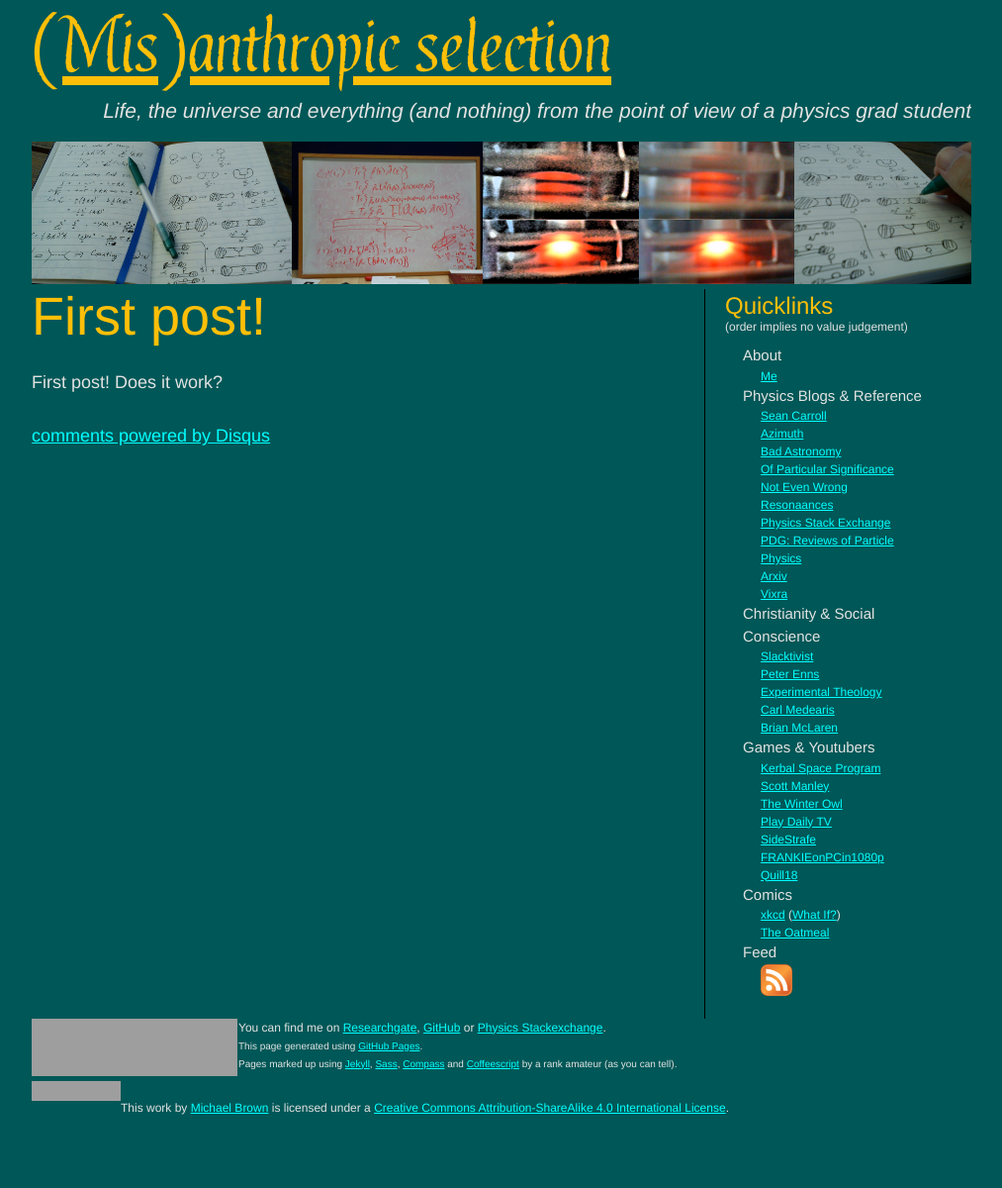
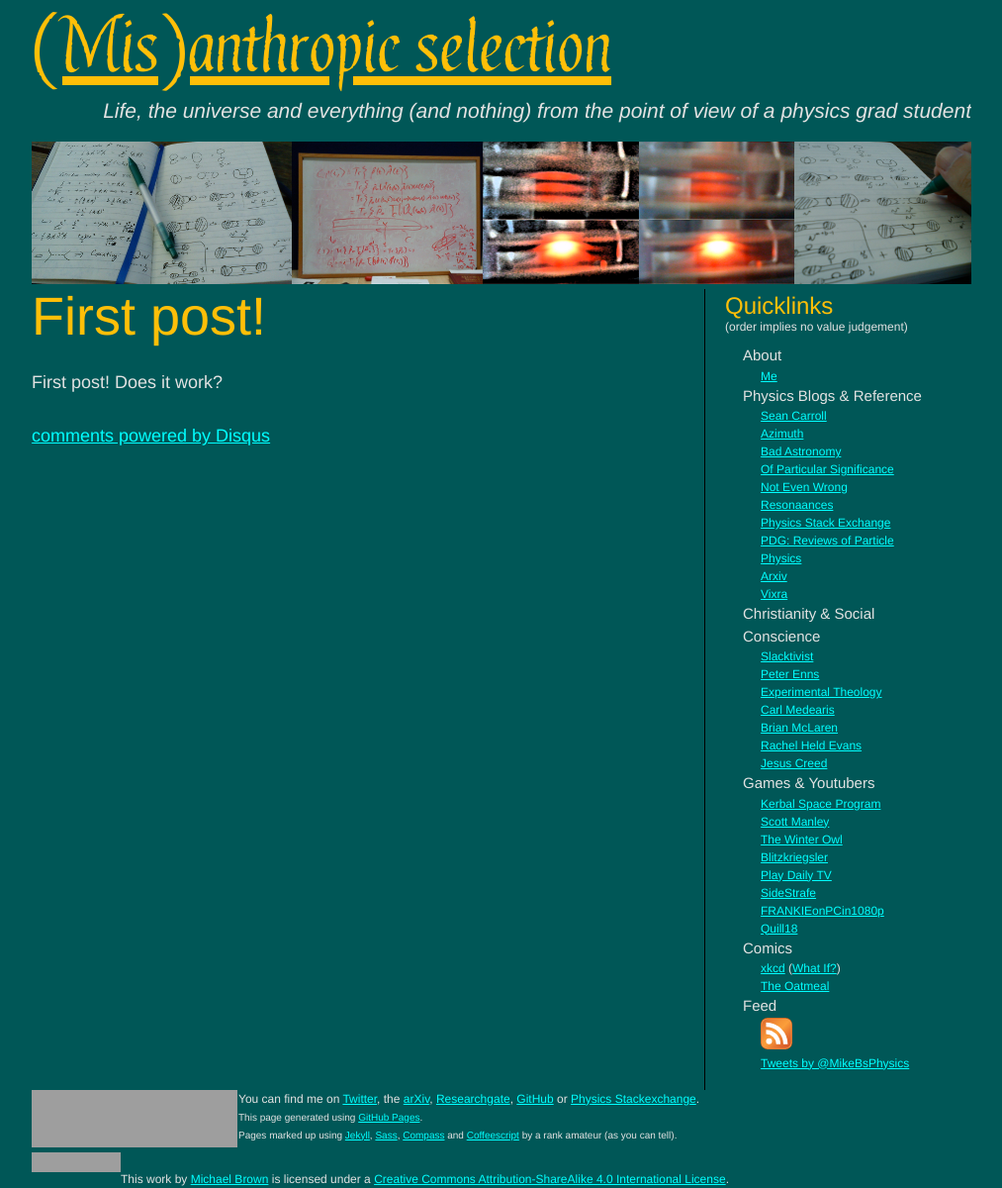
Before and after one commit to gazebodude/gazebodude.github.com, a Jekyll site: the page built from _posts/2013-04-04-testing-this-thing.md, in a window 1280 px wide. Shown: the whole page at 99% size, without its empty margins (8-1021 px from the left). Built offline with Jekyll 4.4.1, drawn with Linux system fonts in a browser that asks for light colours; nearby versions of some CDN libraries; comment, search, counter and statistics services are not loaded; before the commit the page ends 1128 px from its top, so only the background shows below that; grey boxes are pictures that could not be loaded.

Commit message:
Update links; add Twitter feed

```diff
--- a/_layouts/default.html
+++ b/_layouts/default.html
@@ -72,12 +72,15 @@
     	<li><a href="http://experimentaltheology.blogspot.com.au/">Experimental Theology</a></li>
     	<li><a href="http://www.carlmedearis.com/blog/">Carl Medearis</a></li>
     	<li><a href="http://brianmclaren.net/">Brian McLaren</a></li>
+    	<li><a href="http://rachelheldevans.com/blog">Rachel Held Evans</a></li>
+    	<li><a href="http://www.patheos.com/blogs/jesuscreed/">Jesus Creed</a></li>
     	</ul>
     	<li>Games &amp; Youtubers</li>
     	<ul>
-    	<li><a href="https://www.kerbalspaceprogram.com/index.php">Kerbal Space Program</a></li>
+    	<li><a href="http://www.kerbalspaceprogram.com/index.php">Kerbal Space Program</a></li>
     	<li><a href="http://www.youtube.com/user/szyzyg">Scott Manley</a></li>
     	<li><a href="http://www.youtube.com/user/TheWinterOwl">The Winter Owl</a></li>
+    	<li><a href="http://www.youtube.com/user/Blitzkriegsler">Blitzkriegsler</a></li>
     	<li><a href="http://www.youtube.com/user/xPDxTV">Play Daily TV</a></li>
     	<li><a href="http://www.youtube.com/user/SideStrafe">SideStrafe</a></li>
     	<li><a href="http://www.youtube.com/user/FRANKIEonPCin1080p">FRANKIEonPCin1080p</a></li>
@@ -91,21 +94,45 @@
       <li>Feed</li>
       <ul>
       <li><a href="/atom.xml"><img alt="Atom feed" src="/images/Feed-icon.svg" width="32" height="32"/></a></li>
+      <li>            <a class="twitter-timeline" data-dnt="true" href="https://twitter.com/MikeBsPhysics" data-widget-id="589824863197499392">Tweets by @MikeBsPhysics</a>
+            <script>!function(d,s,id){var js,fjs=d.getElementsByTagName(s)[0],p=/^http:/.test(d.location)?'http':'https';if(!d.getElementById(id)){js=d.createElement(s);js.id=id;js.src=p+"://platform.twitter.com/widgets.js";fjs.parentNode.insertBefore(js,fjs);}}(document,"script","twitter-wjs");</script>
+          </li>
       </ul>
     </ul>
   </nav>
   <footer id="footer">
     <div class="flair">
     <span id="SE-flair"><a href="http://physics.stackexchange.com/users/17320/michael-brown"><img src="http://physics.stackexchange.com/users/flair/17320.png?theme=dark" width="208" height="58" alt="profile for Michael Brown at Physics Stack Exchange, Q&amp;A for active researchers, academics and students of physics" title="profile for Michael Brown at Physics Stack Exchange, Q&amp;A for active researchers, academics and students of physics" /></a></span>
-    You can find me on <a href="http://www.researchgate.net/profile/Michael_Brown31/">Researchgate</a>,
+    You can find me on <a href="https://twitter.com/MikeBsPhysics">Twitter</a>,
+    the <a href="http://arxiv.org/a/brown_m_3.html">arXiv</a>,
+    <a href="http://www.researchgate.net/profile/Michael_Brown31/">Researchgate</a>,
     <a href="https://github.com/gazebodude">GitHub</a> or <a href="http://physics.stackexchange.com/users/17320/michael-brown">Physics Stackexchange</a>.<br/>
     <small>This page generated using <a href="https://pages.github.com/">GitHub Pages</a>.<br/>
     Pages marked up using <a href="http://jekyllrb.com/">Jekyll</a>, <a href="http://sass-lang.com/">Sass</a>, <a href="http://compass-style.org/">Compass</a> and <a href="http://coffeescript.org/">Coffeescript</a> by a rank amateur (as you can tell).</small>
     </div>
     <div class="CC-license">
-      <a rel="license" href="http://creativecommons.org/licenses/by-sa/4.0/"><img alt="Creative Commons Licence" style="border-width:0" src="http://i.creativecommons.org/l/by-sa/4.0/88x31.png" /></a><br />This work by <a xmlns:cc="http://creativecommons.org/ns#" href="http://gazebodude.github.io" property="cc:attributionName" rel="cc:attributionURL">Michael Brown</a> is licensed under a <a rel="license" href="http://creativecommons.org/licenses/by-sa/4.0/">Creative Commons Attribution-ShareAlike 4.0 International License</a>.
+      <a rel="license" href="http://creativecommons.org/licenses/by-sa/4.0/"><img alt="Creative Commons Licence" style="border-width:0" src="http://i.creativecommons.org/l/by-sa/4.0/88x31.png" /></a><br />This work by <a xmlns:cc="http://creativecommons.org/ns#" href="http://mikejbrown.github.io" property="cc:attributionName" rel="cc:attributionURL">Michael Brown</a> is licensed under a <a rel="license" href="http://creativecommons.org/licenses/by-sa/4.0/">Creative Commons Attribution-ShareAlike 4.0 International License</a>.
     </div>
   </footer>
 </div>
+
+<!-- Twitter script magic -->
+<script type="text/javascript">window.twttr = (function(d, s, id) {
+  var js, fjs = d.getElementsByTagName(s)[0],
+    t = window.twttr || {};
+  if (d.getElementById(id)) return t;
+  js = d.createElement(s);
+  js.id = id;
+  js.src = "https://platform.twitter.com/widgets.js";
+  fjs.parentNode.insertBefore(js, fjs);
+
+  t._e = [];
+  t.ready = function(f) {
+    t._e.push(f);
+  };
+
+  return t;
+}(document, "script", "twitter-wjs"));</script>
+
 </body>
 </html>
```
